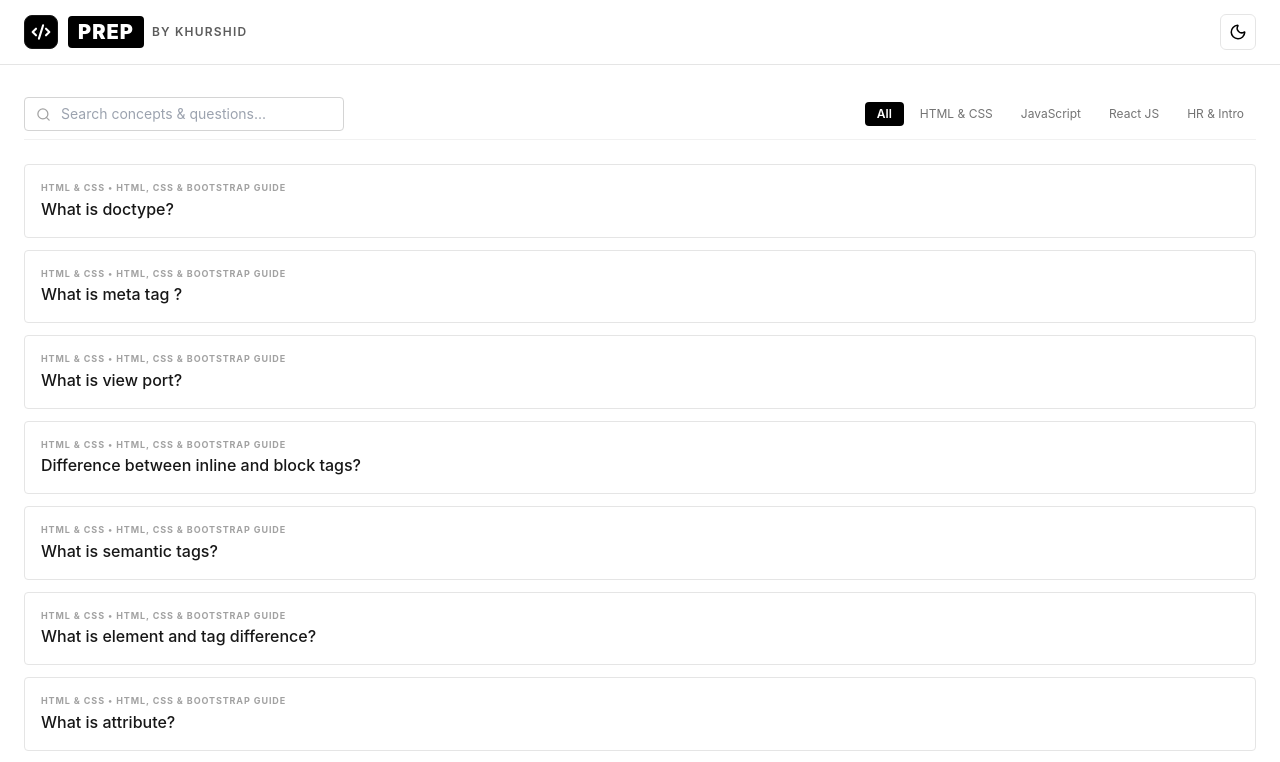
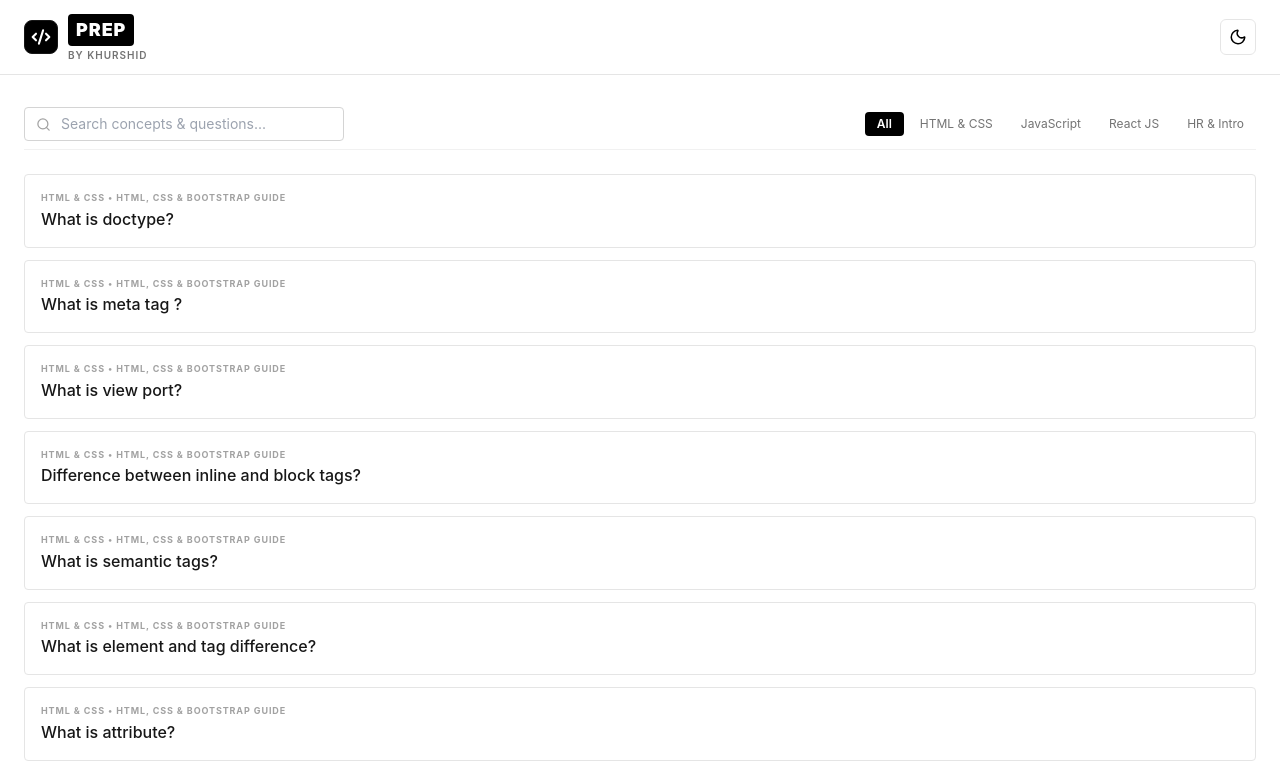
Before and after one commit to bloggerkhurshid/prep, a React (Vite) app: page / in a window 1280 px wide. Shown: the top 762 px of the page. Built offline with nearby package versions, Linux system fonts and the light colour scheme.

Commit message:
Stack BY KHURSHID text below PREP badge in header navbar

```diff
--- a/src/App.jsx
+++ b/src/App.jsx
@@ -85,13 +85,13 @@ export default function App() {
             }`}>
               <Code2 size={20} className="stroke-[2.5]" />
             </div>
-            <div className="flex items-center space-x-2">
-              <span className={`px-2.5 py-0.5 rounded font-black text-xl tracking-wider uppercase ${
+            <div className="flex flex-col items-start leading-none">
+              <span className={`px-2 py-0.5 rounded font-black text-lg tracking-wider uppercase ${
                 isDarkMode ? 'bg-white text-black' : 'bg-black text-white'
               }`}>
                 PREP
               </span>
-              <span className="text-xs font-semibold tracking-widest uppercase opacity-70">
+              <span className="text-[10px] font-semibold tracking-widest uppercase opacity-60 mt-1">
                 by khurshid
               </span>
             </div>
```
